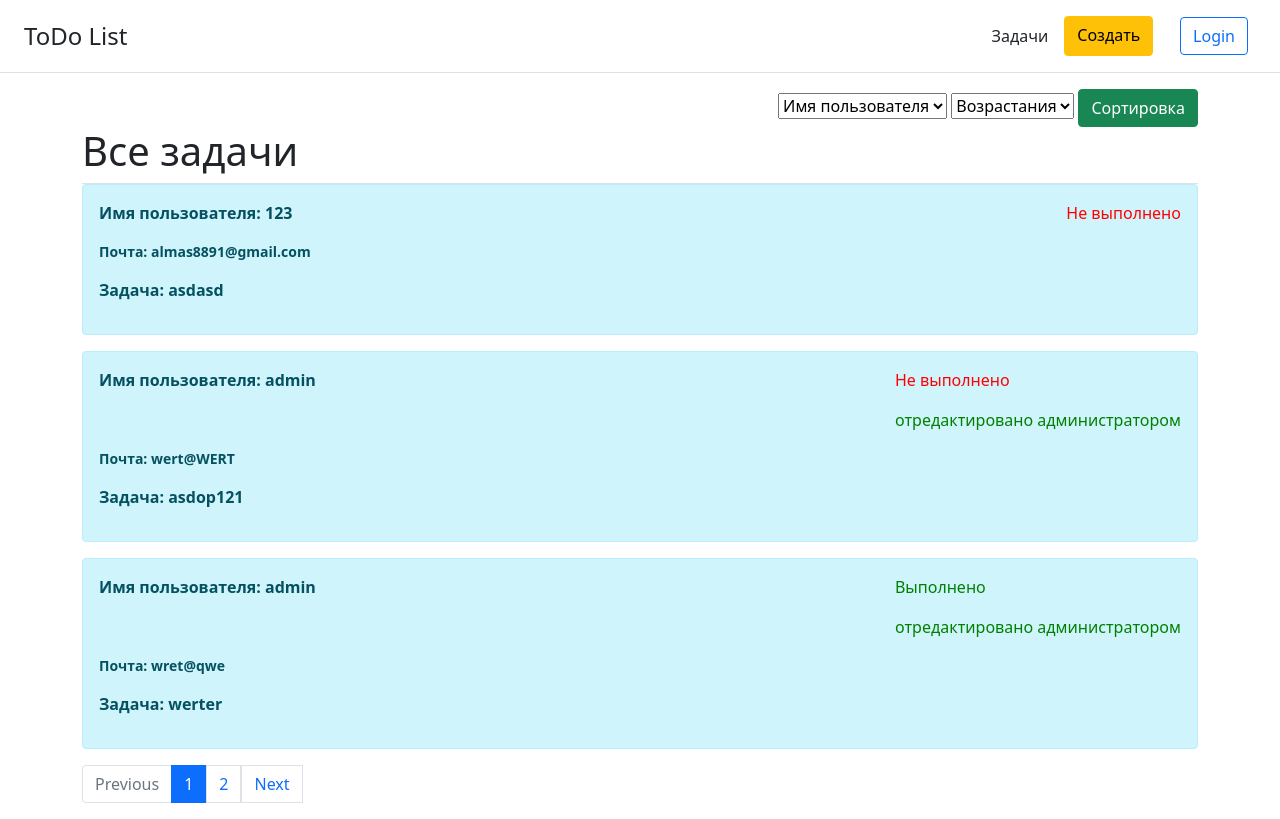
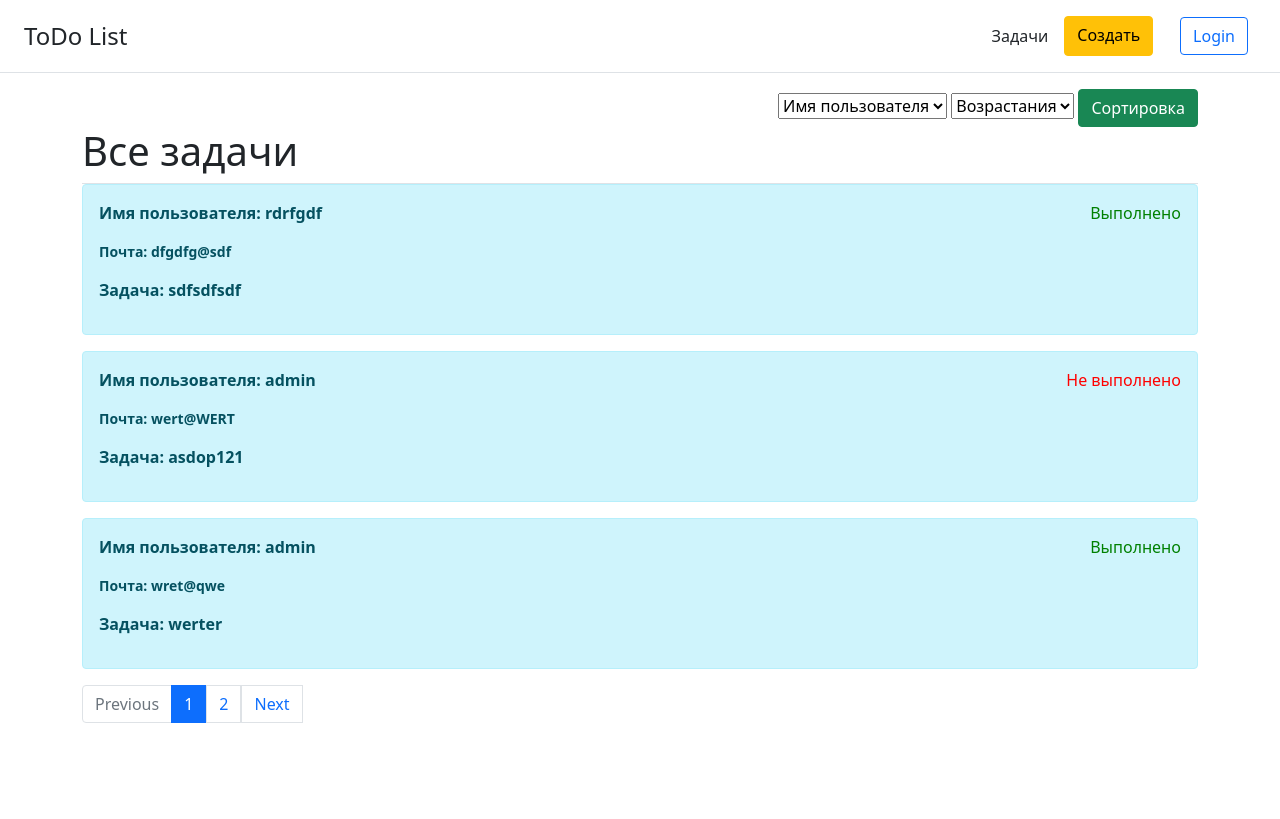
Before and after one commit to almanah12/ToDoList, a Flask app: page / in a window 1280 px wide. After the commit the page ends 723 px from the top, so only its background shows below. Run offline with Flask 2, Linux system fonts and the light colour scheme; data comes from the database, SQL or seed files in the repository; both versions use the stored data as it was before the commit.

Commit message:
state db change

```diff
--- a/todo/models.py
+++ b/todo/models.py
@@ -8,7 +8,7 @@
     email = db.Column(db.String(100), nullable=False)
     text = db.Column(db.Text, nullable=False)
     status = db.Column(db.String(15), default='Не выполнена')
-    state_edit = db.Column(db.String(10), default='')
+    state = db.Column(db.String(10), default='')
 
     def __repr__(self):
         return '<Task %r>' % self.username
--- a/todo/routes.py
+++ b/todo/routes.py
@@ -113,7 +113,7 @@
         task.email = request.form['email']
         task.text = request.form['text']
         task.status = 'Выполнено' if request.form.get('status') == 'on' else 'Не выполнено'
-        task.state_edit = 'отредактировано администратором'
+        task.state = 'отредактировано администратором'
 
         try:
             db.session.commit()
--- a/todo/state_sort.json
+++ b/todo/state_sort.json
@@ -1 +1 @@
-{"sorting": {"sort_data": "username", "sort_order": "increase"}}
+{"sorting": {"sort_data": "username", "sort_order": "decrease"}}
--- a/todo/templates/tasks.html
+++ b/todo/templates/tasks.html
@@ -40,7 +40,7 @@
                  {% else %}
                     <p style="color:#FF0000">{{ task.status }}</p>
                  {% endif %}
-                 <p style="color:#008000">{{ task.state_edit }}</p>
+                 <p style="color:#008000">{{ task.state }}</p>
 
              </div>
 
```
Also changed, not shown: todo/db.sqlite (deleted), 1 other file.
